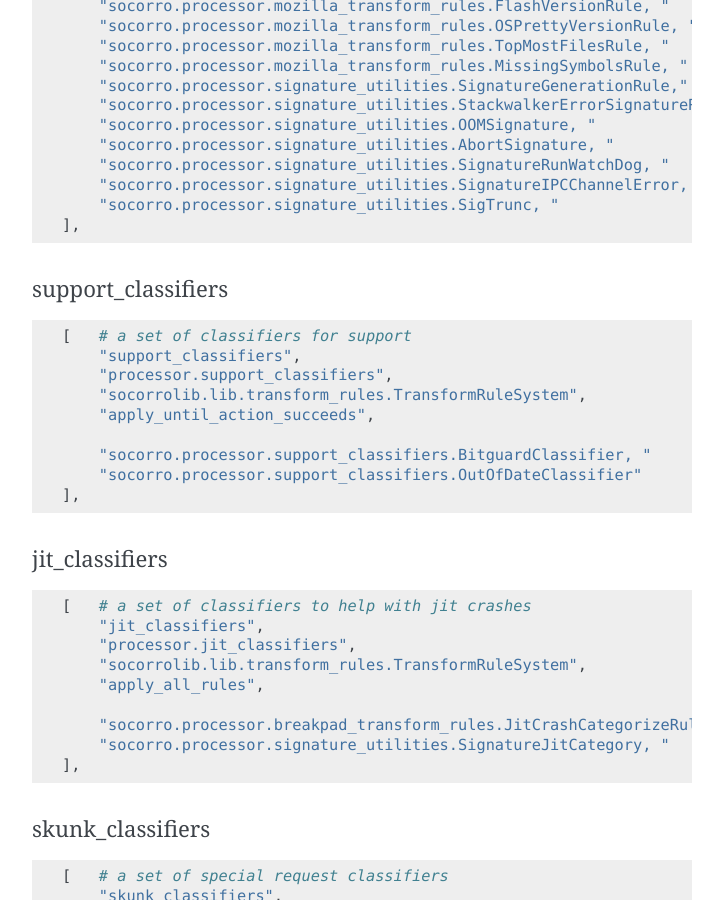
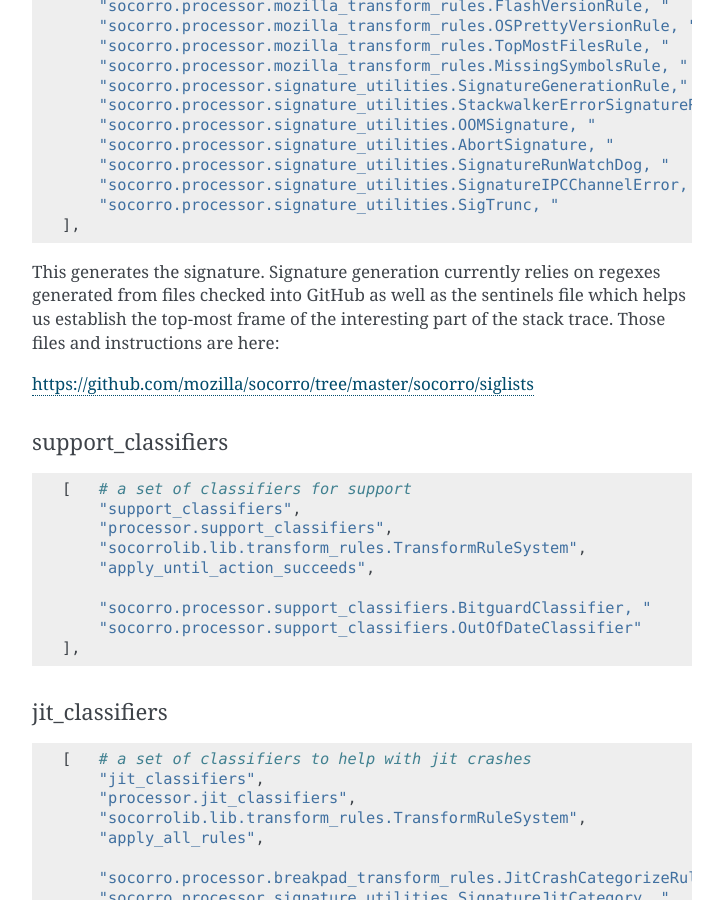
Before and after one commit to willkg/socorro-zero, a Sphinx documentation site: the page built from docs/arch_processor.rst, in a window 1280 px wide and 900 px high, scrolled down 2755 px. Shown: the whole window, without its empty margins (388-1111 px from the left). Built offline with Sphinx 7.4.7, drawn with Linux system fonts in a browser that asks for light colours.

Commit message:
Add notes about signature generation

```diff
--- a/docs/arch_processor.rst
+++ b/docs/arch_processor.rst
@@ -152,6 +152,13 @@
         "socorro.processor.signature_utilities.SigTrunc, "
     ],
 
+This generates the signature. Signature generation currently relies on regexes
+generated from files checked into GitHub as well as the sentinels file which
+helps us establish the top-most frame of the interesting part of the stack
+trace. Those files and instructions are here:
+
+https://github.com/mozilla/socorro/tree/master/socorro/siglists
+
 
 support_classifiers
 ~~~~~~~~~~~~~~~~~~~
```
